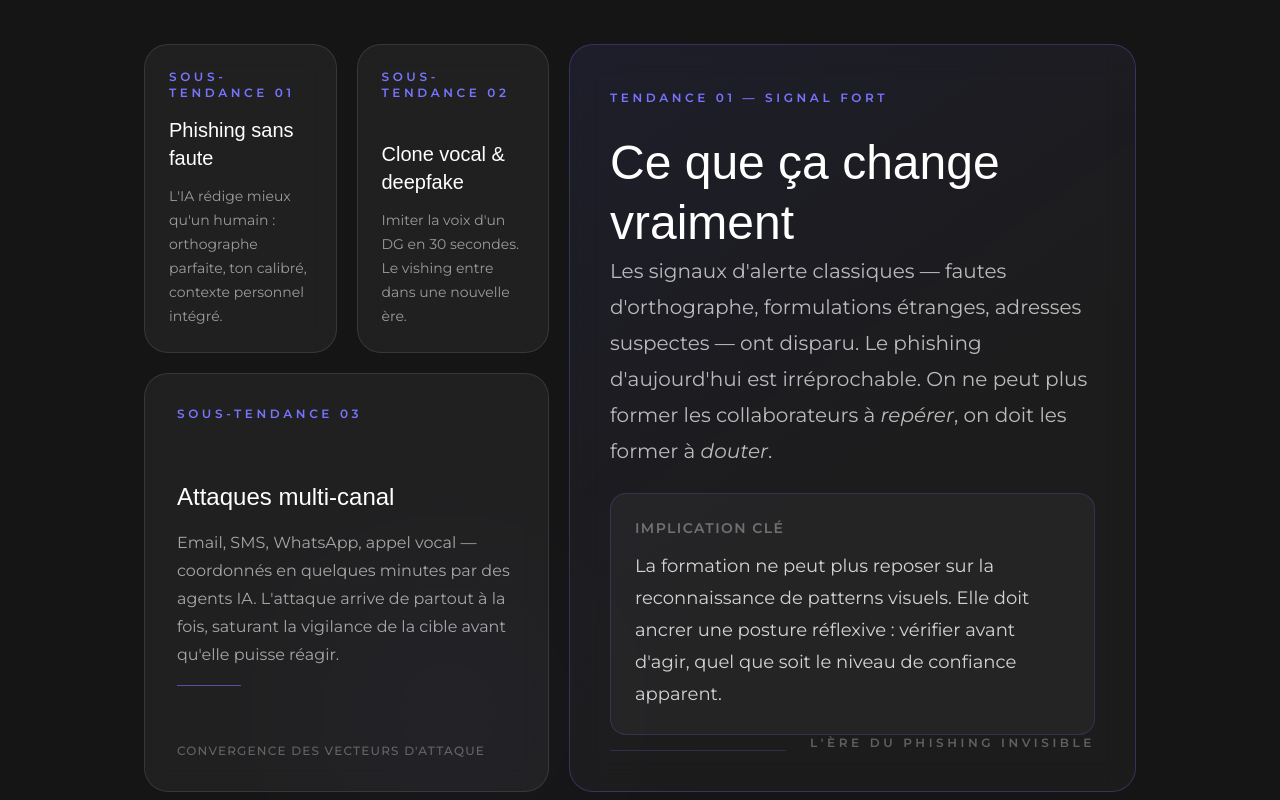
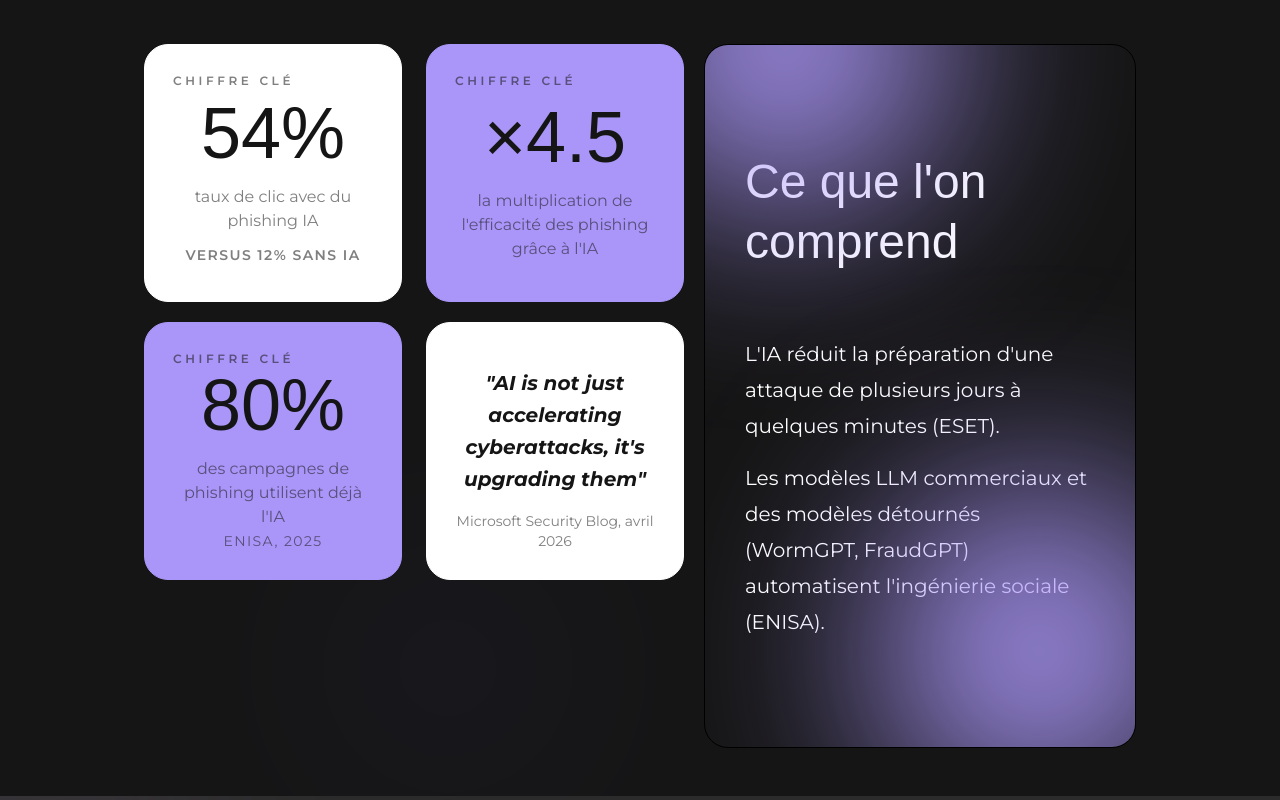
Before and after one commit to ThomasGorisseGit/SEP, a React (Vite) app: page / in a window 1280 px wide. Shown: the part 2340-3140 px from the top of the page. Built offline with nearby package versions, Linux system fonts and the light colour scheme; a web font is replaced by a local one.

Commit message:
page finito

```diff
--- a/src/components/ThemePage.tsx
+++ b/src/components/ThemePage.tsx
@@ -16,24 +16,8 @@ export default function ThemePage({
   illustrationSide = "right",
 }: ThemePageProps) {
   const illustration = (
-    <div
-      className="flex min-h-[320px] w-full items-center justify-center rounded-[32px] border p-6 shadow-2xl md:min-h-[520px]"
-      style={{
-        background: "rgba(255,255,255,0.08)",
-        borderColor: "rgba(255,255,255,0.14)",
-        backdropFilter: "blur(12px)",
-      }}
-    >
-      <div className="text-center">
-        <div
-          className="mx-auto mb-4 h-16 w-16 rounded-2xl border"
-          style={{ borderColor: accent, backgroundColor: "rgba(255,255,255,0.04)" }}
-        />
-        <p className="text-xs font-semibold uppercase tracking-[0.35em] text-white/45">
-          Illustration à insérer
-        </p>
-      </div>
-    </div>
+
+    <img src="src/assets/characters/1.svg" alt="" />
   )
 
   const content = (
--- a/src/components/ThemeSubPage.tsx
+++ b/src/components/ThemeSubPage.tsx
@@ -10,11 +10,18 @@ type ThemeSubPageProps = {
   subTendancy: SubTendancy[]
 }
 
-const glassCard = {
-  background: "rgba(255,255,255,0.05)",
-  borderColor: "rgba(255,255,255,0.10)",
-  backdropFilter: "blur(12px)",
+const whiteCard = {
+  background: "#ffffff",
+  borderColor: "#ffffff",
 }
+
+const purpleCard = {
+  background: "#AA96F8",
+  borderColor: "#AA96F8",
+}
+
+const darkText = "rgba(21,21,21,0.55)"
+const darkTextStrong = "#151515"
 
 export default function ThemeSubPage({ accent, background, subTendancy }: ThemeSubPageProps) {
   return (
@@ -34,126 +41,113 @@ export default function ThemeSubPage({ accent, background, subTendancy }: ThemeS
       </div>
       <Tendancy index={subTendancy[0].index} title={subTendancy[0].title} description={subTendancy[0].description} accent={accent} />
 
-      <div className="relative mx-auto grid min-h-screen max-w-[90%] items-stretch gap-5 px-6 py-12 md:grid-cols-[5fr_7fr] md:px-12 lg:px-20">
+      <div className="relative mx-auto grid min-h-screen max-w-[90%] items-stretch gap-5 px-6 py-12 md:grid-cols-[5fr_4fr] md:px-12 lg:px-20">
         {/* Colonne gauche : 2 petits + 1 moyen */}
         <div className="flex flex-col gap-5">
-          <div className="grid grid-cols-2 gap-5">
-            {/* Petit bloc 1 */}
+          <div className="grid grid-cols-2 gap-6">
+            {/* Petit bloc 1 — blanc */}
             <div
-              className="flex flex-col justify-between rounded-3xl border p-6"
-              style={glassCard}
+              className="aspect-square flex flex-col justify-between rounded-3xl border p-7"
+              style={whiteCard}
             >
-              <span
-                className="text-xs font-semibold uppercase tracking-[0.3em]"
-                style={{ color: accent }}
-              >
-                Sous-tendance 01
+              <span className="text-xs font-semibold uppercase tracking-[0.3em]" style={{ color: darkText }}>
+                Chiffre clé
               </span>
-              <div>
-                <h3 className="big-text mt-4 text-xl leading-snug text-white">
-                  Phishing sans faute
-                </h3>
-                <p className="mt-3 text-sm leading-6 text-white/55">
-                  L'IA rédige mieux qu'un humain&nbsp;: orthographe parfaite, ton calibré, contexte personnel intégré.
+              <div className="flex flex-col items-center text-center">
+                <span className="big-text text-7xl leading-none" style={{ color: darkTextStrong }}>
+                  54%
+                </span>
+                <p className="mt-4 text-base leading-6" style={{ color: darkText }}>
+                  taux de clic avec du phishing IA
+                </p>
+                <p className="mt-3 text-sm font-semibold uppercase tracking-widest" style={{ color: darkText }}>
+                  versus 12% sans IA
                 </p>
               </div>
+              <div />
             </div>
 
-            {/* Petit bloc 2 */}
+            {/* Petit bloc 2 — violet */}
             <div
-              className="flex flex-col justify-between rounded-3xl border p-6"
-              style={glassCard}
+              className="aspect-square flex flex-col justify-between rounded-3xl border p-7"
+              style={purpleCard}
             >
-              <span
-                className="text-xs font-semibold uppercase tracking-[0.3em]"
-                style={{ color: accent }}
-              >
-                Sous-tendance 02
+              <span className="text-xs font-semibold uppercase tracking-[0.3em]" style={{ color: darkText }}>
+                Chiffre clé
               </span>
-              <div>
-                <h3 className="big-text mt-4 text-xl leading-snug text-white">
-                  Clone vocal & deepfake
-                </h3>
-                <p className="mt-3 text-sm leading-6 text-white/55">
-                  Imiter la voix d'un DG en 30 secondes. Le vishing entre dans une nouvelle ère.
+              <div className="flex flex-col items-center text-center">
+                <span className="big-text text-7xl leading-none" style={{ color: darkTextStrong }}>
+                  ×4.5
+                </span>
+                <p className="mt-4 text-base leading-6" style={{ color: darkText }}>
+                  la multiplication de l'efficacité des phishing grâce à l'IA
                 </p>
               </div>
+              <div />
             </div>
           </div>
 
-          {/* Bloc moyen */}
-          <div
-            className="flex flex-1 flex-col justify-between rounded-3xl border p-8"
-            style={glassCard}
-          >
-            <span
-              className="text-xs font-semibold uppercase tracking-[0.3em]"
-              style={{ color: accent }}
+          {/* 2 petits blocs supplémentaires */}
+          <div className="grid grid-cols-2 gap-6">
+            {/* Petit bloc 3 — violet */}
+            <div
+              className="aspect-square flex flex-col justify-between rounded-3xl border p-7"
+              style={purpleCard}
             >
-              Sous-tendance 03
-            </span>
-            <div className="flex flex-col gap-4">
-              <h3 className="big-text text-2xl leading-snug text-white">
-                Attaques multi-canal
-              </h3>
-              <p className="text-base leading-7 text-white/60">
-                Email, SMS, WhatsApp, appel vocal — coordonnés en quelques minutes par des agents IA. L'attaque arrive de partout à la fois, saturant la vigilance de la cible avant qu'elle puisse réagir.
+              <span className="text-xs font-semibold uppercase tracking-[0.3em]" style={{ color: darkText }}>
+                Chiffre clé
+              </span>
+              <div className="flex flex-col items-center text-center">
+                <span className="big-text text-7xl leading-none" style={{ color: darkTextStrong }}>
+                  80%
+                </span>
+                <p className="mt-4 text-base leading-6" style={{ color: darkText }}>
+                  des campagnes de phishing utilisent déjà l'IA
+                </p>
+              </div>
+              <p className="text-sm uppercase tracking-widest text-center" style={{ color: darkText }}>
+                ENISA, 2025
               </p>
-              <div className="h-px w-16" style={{ backgroundColor: accent, opacity: 0.6 }} />
             </div>
-            <p className="text-xs font-medium uppercase tracking-widest text-white/30">
-              Convergence des vecteurs d'attaque
-            </p>
-          </div>
-        </div>
 
-        {/* Gros bloc droite */}
-        <div
-          className="flex flex-col justify-between rounded-3xl border p-10"
-          style={{
-            background: `linear-gradient(145deg, ${accent}18 0%, rgba(255,255,255,0.03) 60%)`,
-            borderColor: `${accent}44`,
-            backdropFilter: "blur(16px)",
-          }}
-        >
-          <div>
-            <span
-              className="text-xs font-semibold uppercase tracking-[0.3em]"
-              style={{ color: accent }}
+            {/* Petit bloc 4 — blanc */}
+            <div
+              className="aspect-square flex flex-col justify-between rounded-3xl border p-7"
+              style={whiteCard}
             >
-              Tendance 01 — Signal fort
-            </span>
-            <h2 className="big-text mt-6 text-4xl leading-tight text-white md:text-5xl">
-              Ce que ça change vraiment
-            </h2>
-          </div>
-
-          <div className="flex flex-col gap-6">
-            <p className="text-xl leading-9 text-white/70">
-              Les signaux d'alerte classiques — fautes d'orthographe, formulations étranges, adresses suspectes — ont disparu. Le phishing d'aujourd'hui est irréprochable. On ne peut plus former les collaborateurs à <em>repérer</em>, on doit les former à <em>douter</em>.
-            </p>
-
-            <div
-              className="rounded-2xl border p-6"
-              style={{
-                background: "rgba(255,255,255,0.04)",
-                borderColor: `${accent}30`,
-              }}
-            >
-              <p className="text-sm font-semibold uppercase tracking-widest text-white/35">
-                Implication clé
-              </p>
-              <p className="mt-3 text-lg leading-8 text-white/80">
-                La formation ne peut plus reposer sur la reconnaissance de patterns visuels. Elle doit ancrer une posture réflexive : vérifier avant d'agir, quel que soit le niveau de confiance apparent.
+              <div />
+              <blockquote className="text-xl leading-8 italic font-bold text-center" style={{ color: darkTextStrong }}>
+                "AI is not just accelerating cyberattacks, it's upgrading them"
+              </blockquote>
+              <p className="text-sm text-center" style={{ color: darkText }}>
+                Microsoft Security Blog, avril 2026
               </p>
             </div>
           </div>
 
-          <div className="flex items-end justify-between">
-            <div className="h-px flex-1 opacity-20" style={{ backgroundColor: accent }} />
-            <span className="ml-6 text-xs font-semibold uppercase tracking-[0.3em] text-white/30">
-              L'ère du phishing invisible
-            </span>
+        </div>
+
+        <div
+          className="relative flex flex-col justify-center gap-16 overflow-hidden rounded-3xl border p-10 "
+        >
+          <div
+            className="pointer-events-none absolute -bottom-16 -right-16 h-80 w-80 z-0 rounded-full blur-[100px]"
+            style={{ backgroundColor: "#AA96F8", opacity: 1 }}
+          />
+          <div
+            className="pointer-events-none absolute -top-40 -left-20 h-80 w-80 rounded-full blur-[100px]"
+            style={{ backgroundColor: "#AA96F8", opacity: 1 }}
+          />
+          <h2 className="big-text text-4xl leading-tight md:text-5xl " style={{ color: 'white' }}>
+            Ce que l'on comprend
+          </h2>
+          <div className="flex flex-col gap-4">
+            <p className="text-xl leading-9" style={{ color: 'white' }}>
+              L'IA réduit la préparation d'une attaque de plusieurs jours à quelques minutes (ESET).
+            </p>
+            <p className="text-xl leading-9" style={{ color: 'white' }}>
+              Les modèles LLM commerciaux et des modèles détournés (WormGPT, FraudGPT) automatisent l'ingénierie sociale (ENISA).
+            </p>
           </div>
         </div>
       </div>
```
